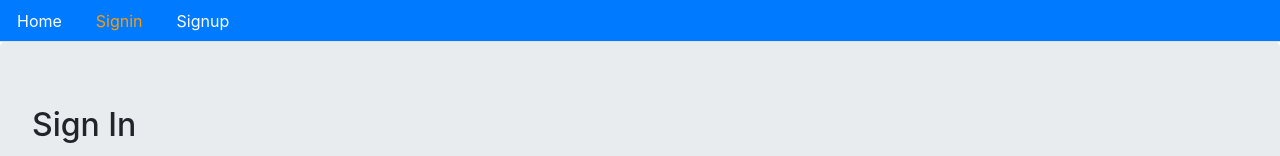
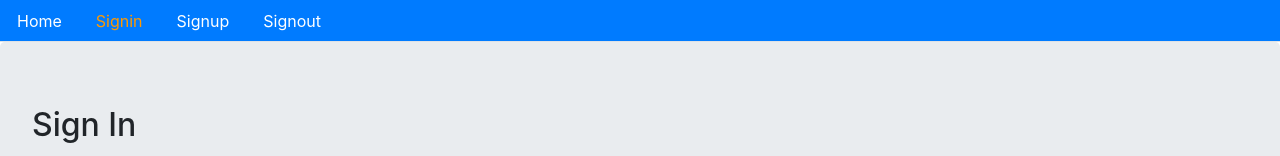
Before and after one commit to MnqobiSB/infinity-store-frontend, a React (Create React App) app: page /signin in a window 1280 px wide. Shown: the top 156 px of the page. Built offline with nearby package versions, Linux system fonts and the light colour scheme.

Commit message:
setup user signout

```diff
--- a/src/auth/index.js
+++ b/src/auth/index.js
@@ -42,3 +42,17 @@ export const authenticate = (data, next) => {
 		next();
 	}
 };
+
+export const signout = (next) => {
+	if (typeof window !== 'undefined') {
+		localStorage.removeItem('jwt');
+		next();
+		return fetch(`${API}/signout`, {
+			method: 'GET'
+		})
+			.then((response) => {
+				console.log('signout', response);
+			})
+			.catch((err) => console.log(err));
+	}
+};
--- a/src/core/Menu.js
+++ b/src/core/Menu.js
@@ -1,5 +1,6 @@
 import React from 'react';
 import { Link, withRouter } from 'react-router-dom';
+import { signout } from '../auth';
 
 const isActive = (history, path) => {
 	if (history.location.pathname === path) {
@@ -41,6 +42,20 @@ const Menu = ({ history }) => (
 					Signup
 				</Link>
 			</li>
+
+			<li className="nav-item">
+				<span
+					className="nav-link"
+					style={{ cursor: 'pointer', color: 'white' }}
+					onClick={() => {
+						signout(() => {
+							history.push('/');
+						});
+					}}
+				>
+					Signout
+				</span>
+			</li>
 		</ul>
 	</div>
 );
```
